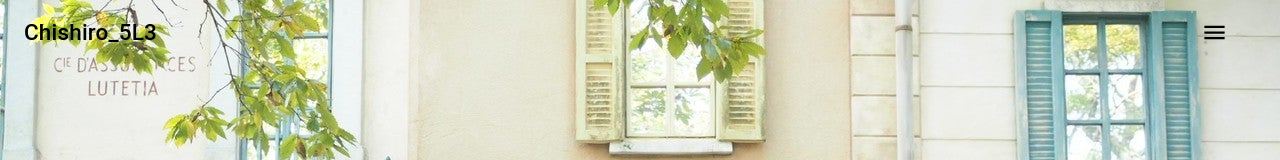
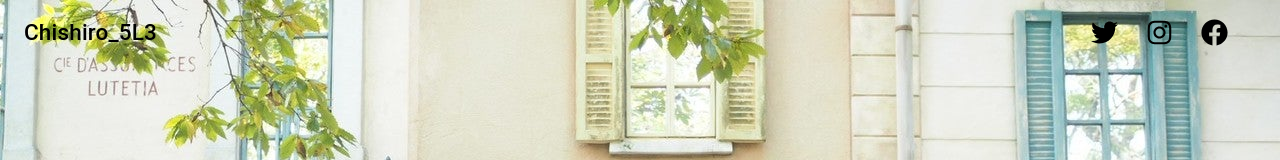
Before and after one commit to kazuki-homma/Chishiro_5L3_portofolio, a Next.js app in the folder next/: page / in a window 1280 px wide. Shown: the top 160 px of the page. Built offline with nearby package versions, Linux system fonts and the light colour scheme.

Commit message:
SNS logo

```diff
--- a/next/components/layout.js
+++ b/next/components/layout.js
@@ -5,6 +5,10 @@ import Link from 'next/link'
 import { AppBar, Toolbar, IconButton, Typography, Button } from '@material-ui/core';
 import { createStyles, makeStyles } from "@material-ui/core/styles";
 import MenuIcon from "@material-ui/icons/Menu";
+import { faTwitter } from '@fortawesome/fontawesome-free';
+import { FontAwesomeIcon } from '@fortawesome/react-fontawesome';
+import { IconContext } from "react-icons";
+import { FaTwitter, FaInstagram, FaFacebook} from 'react-icons/fa';
 
 import HomeTop from '../pages/HomeTop';
 
@@ -59,7 +63,13 @@ export default function Layout({ children, home }) {
             Chishiro_5L3
           </Typography>
           <IconButton edge="start" className={classes.menuButton} color="inherit" aria-label="menu">
-            <MenuIcon />
+            <FaTwitter />
+          </IconButton>
+          <IconButton edge="start" className={classes.menuButton} color="inherit" aria-label="menu">
+            <FaInstagram />
+          </IconButton>
+          <IconButton edge="start" className={classes.menuButton} color="inherit" aria-label="menu">
+            <FaFacebook />
           </IconButton>
         </Toolbar>
       </AppBar>
--- a/next/package.json
+++ b/next/package.json
@@ -8,6 +8,10 @@
     "start": "next start"
   },
   "dependencies": {
+    "@fortawesome/fontawesome-free": "^5.15.2",
+    "@fortawesome/fontawesome-svg-core": "^1.2.34",
+    "@fortawesome/free-solid-svg-icons": "^5.15.2",
+    "@fortawesome/react-fontawesome": "^0.1.14",
     "@zeit/next-sass": "^1.0.1",
     "date-fns": "^2.16.1",
     "gray-matter": "^4.0.2",
@@ -15,6 +19,7 @@
     "node-sass": "^5.0.0",
     "react": "16.13.1",
     "react-dom": "16.13.1",
+    "react-icons": "^4.1.0",
     "react-transition-group": "^4.4.1",
     "remark": "^13.0.0",
     "remark-html": "^13.0.1"
```
Also changed, not shown: 1 other file (tests, documents, lock files or other folders).
